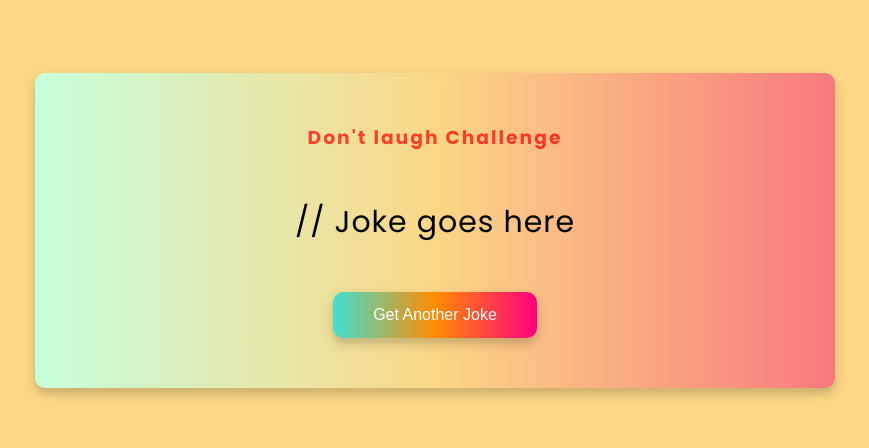
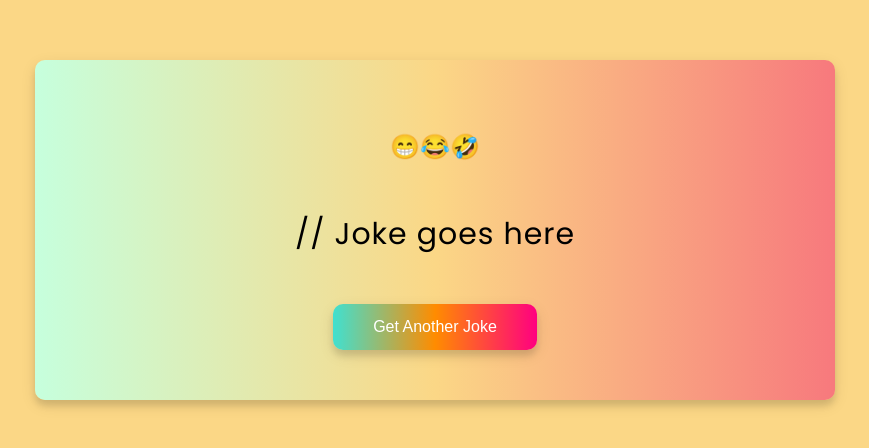
Before and after one commit to Kim-Jeongyoung/dad-jokes, a plain HTML site: page index.html in a window 1280 px wide. Shown: the part 170-618 px from the top of the page, without its empty margins (205-1074 px from the left). Drawn offline with Linux system fonts and the light colour scheme; no server answers.

Commit message:
added h2

```diff
--- a/index.html
+++ b/index.html
@@ -9,7 +9,7 @@
   </head>
   <body>
     <div class="container">
-      <h3>Don't laugh Challenge</h3>
+      <h2>😁😂🤣</h2>
       <div id="joke" class="joke">// Joke goes here</div>
       <button id="jokeBtn" class="btn">Get Another Joke</button>
     </div>
```
